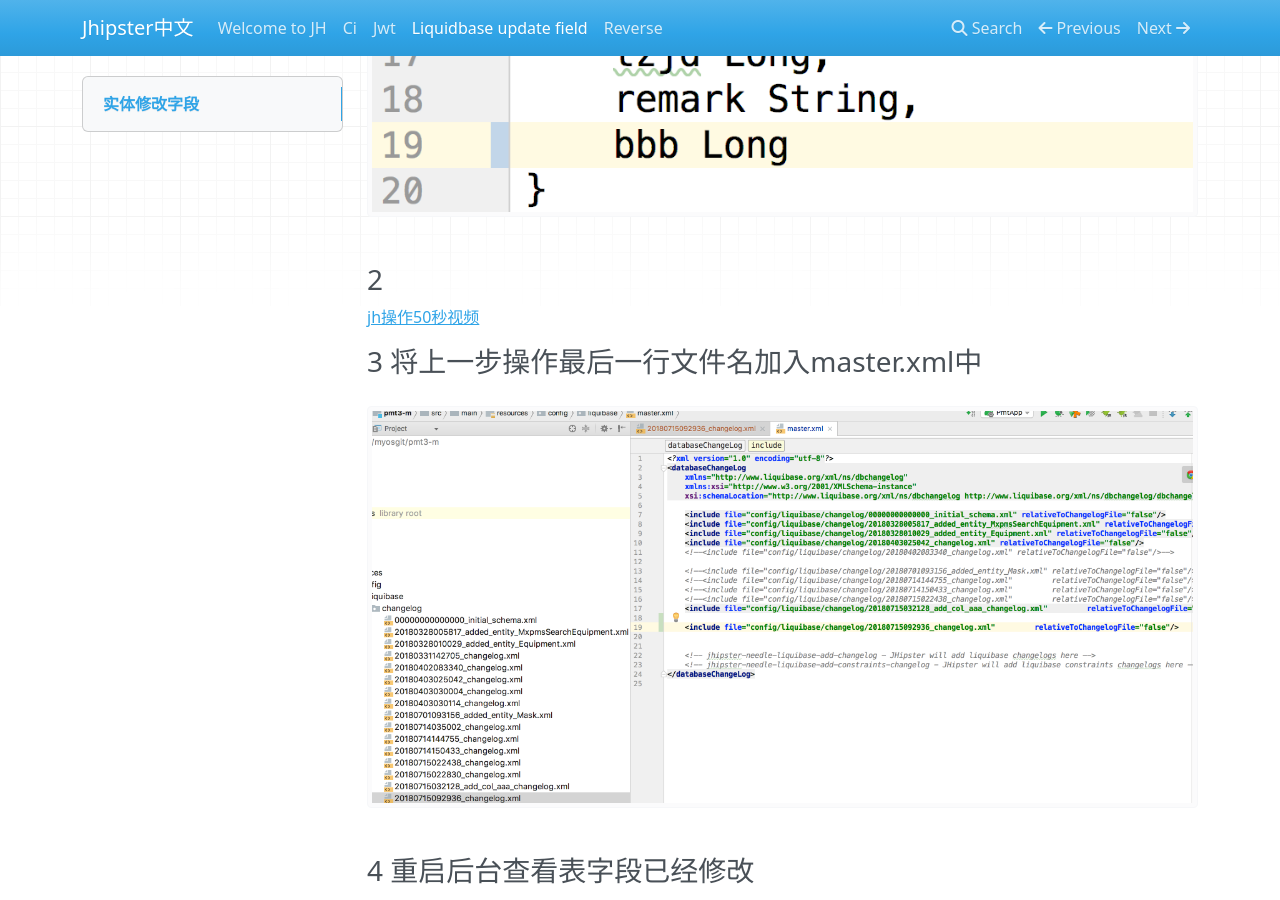
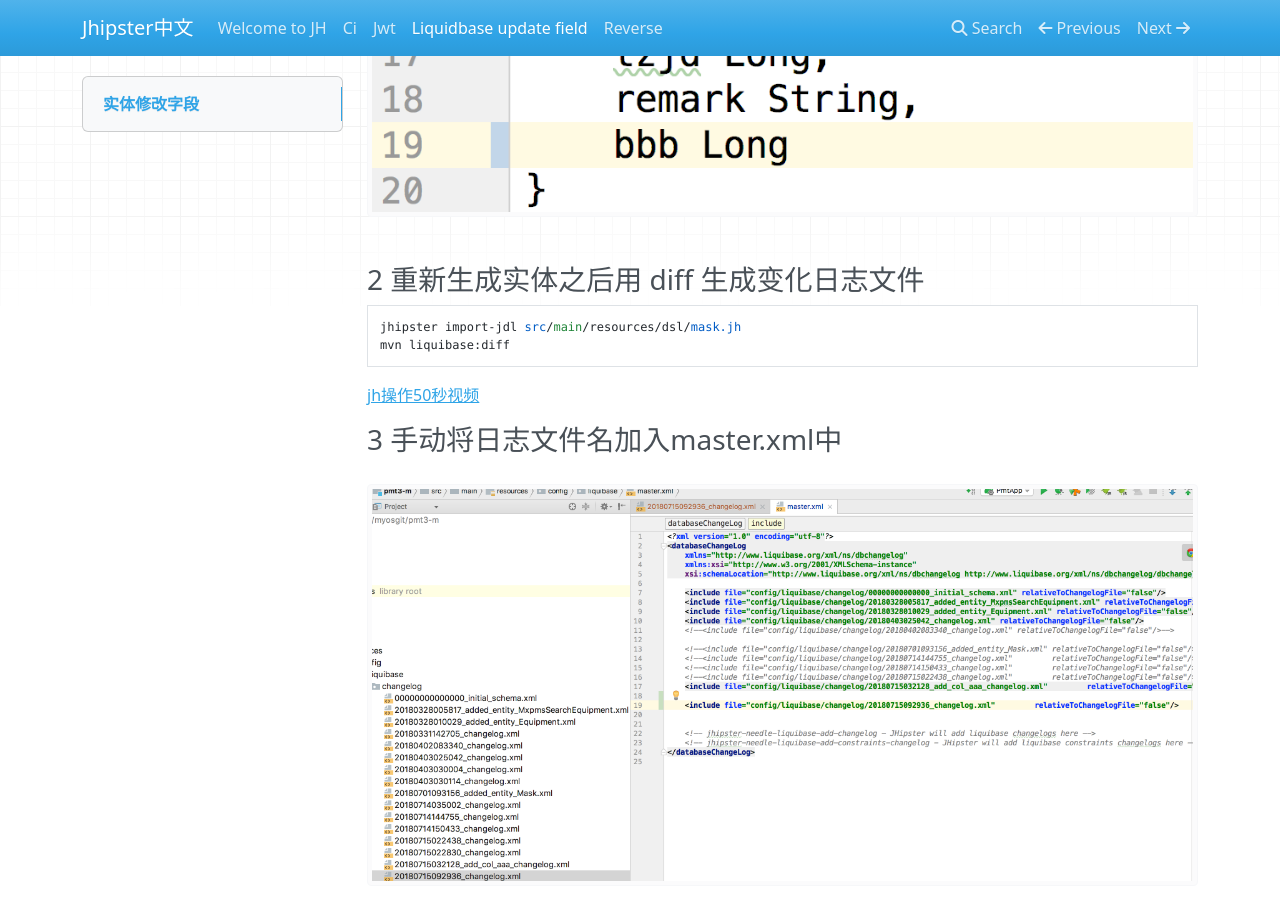
Before and after one commit to StayHungryStayFoolish/JHipsterQuestionGather, an MkDocs documentation site: the page built from docs/liquidbase-update-field.md, in a window 1280 px wide and 900 px high, scrolled down 557 px. Built offline with MkDocs 1.6.1, drawn with Linux system fonts in a browser that asks for light colours; nearby versions of some CDN libraries.

Commit message:
实体生成字段

```diff
--- a/docs/liquidbase-update-field.md
+++ b/docs/liquidbase-update-field.md
@@ -5,11 +5,14 @@
 
 ![修改字段为 bbb](img/liquidbase-1.png)
 
-### 2
+### 2 重新生成实体之后用 diff 生成变化日志文件
+
+    jhipster import-jdl src/main/resources/dsl/mask.jh
+    mvn liquibase:diff
 
 [jh操作50秒视频](https://asciinema.org/a/1iN4a4wTYQPEOE3m7zMIdG82p)
 
-### 3 将上一步操作最后一行文件名加入master.xml中
+### 3 手动将日志文件名加入master.xml中
 
 ![master.xml文件](img/liquidbase-2.png)
 
```
